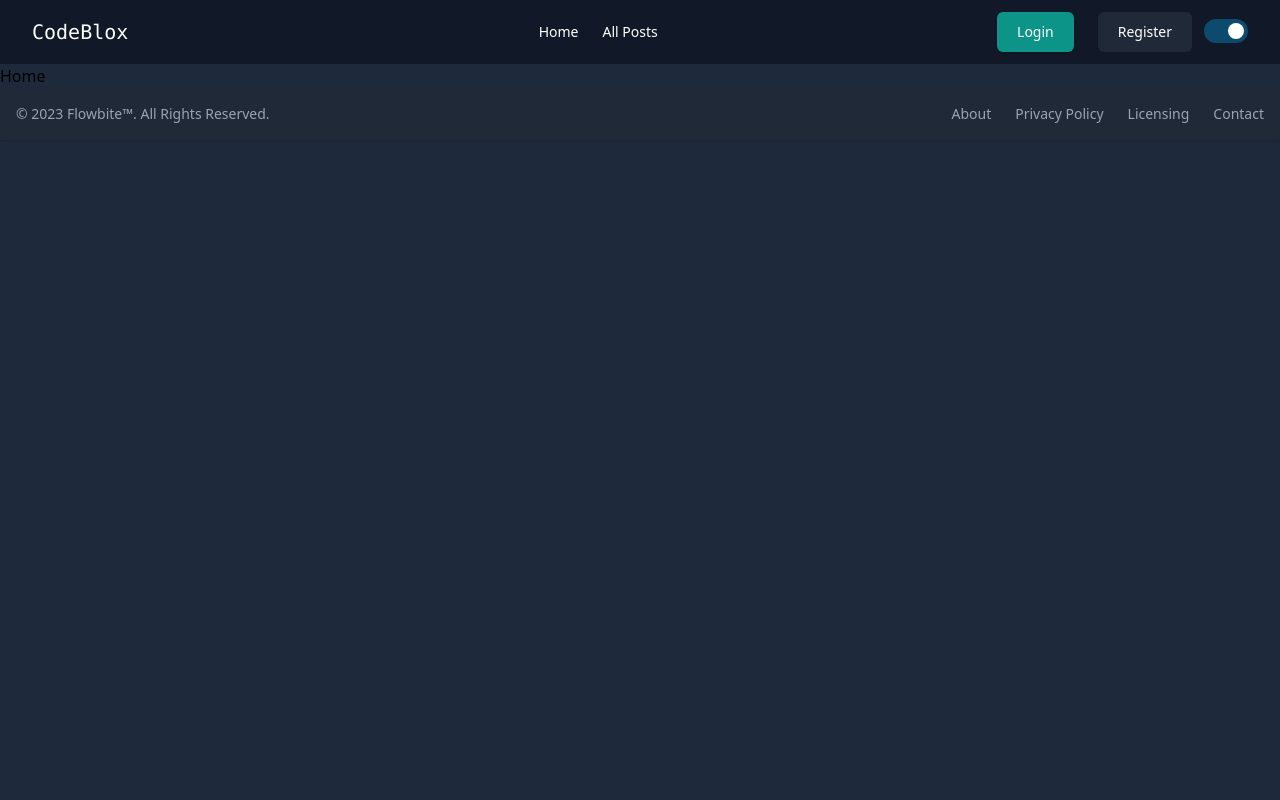
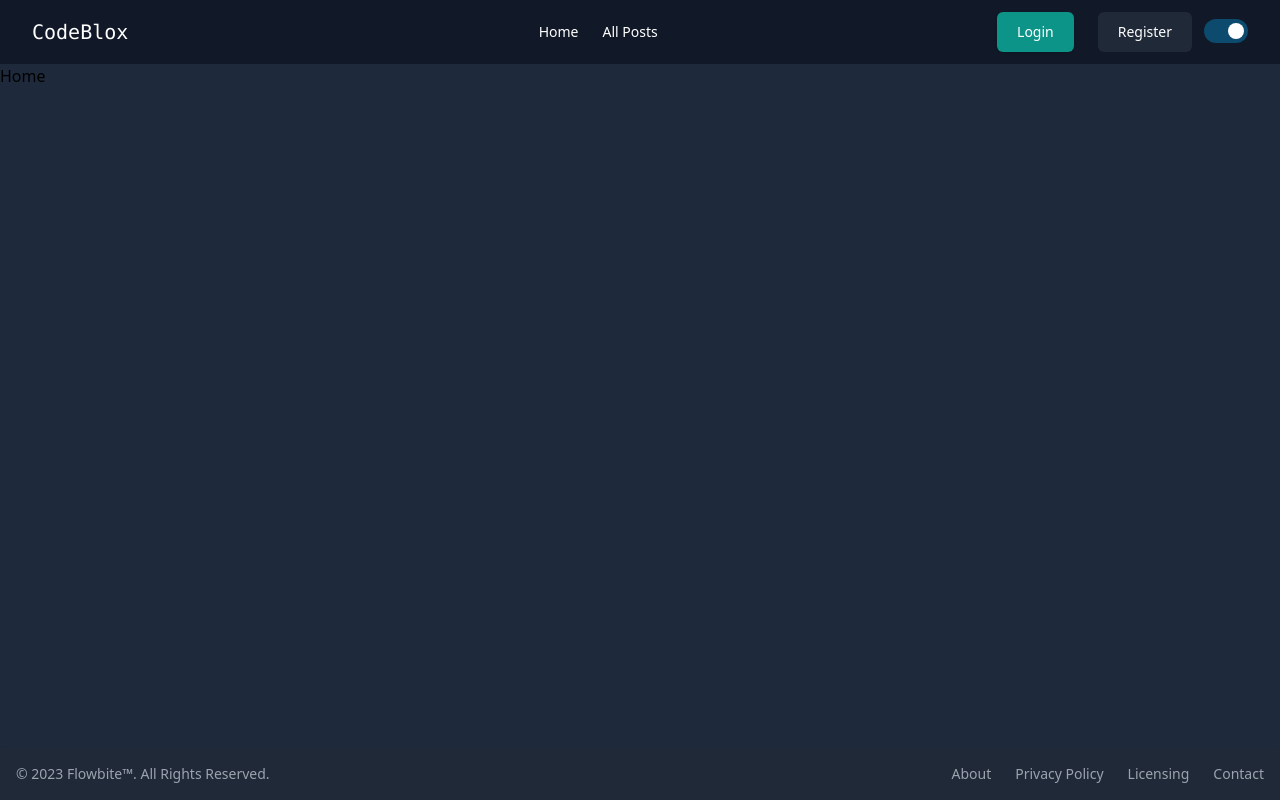
Before and after one commit to heyswayam/CodeBlox, a React (Vite) app: page / in a window 1280 px wide. Built offline with nearby package versions, Linux system fonts and the light colour scheme; no server answers.

Commit message:
Ensure footer stays at the bottom of the page
- Applied flexbox layout to the root container in index.html
- Updated App.jsx to use flexbox for main content and footer
- Ensured footer remains at the bottom when content is short and at the end when content overflows

```diff
--- a/index.html
+++ b/index.html
@@ -6,8 +6,8 @@
     <meta name="viewport" content="width=device-width, initial-scale=1.0" />
     <title>CodeBlox</title>
   </head>
-  <body class="dark:bg-slate-800">
-    <div id="root"></div>
+  <body class="dark:bg-slate-800 flex flex-col min-h-screen">
+    <div id="root" class="flex-grow"></div>
     <script type="module" src="/src/main.jsx"></script>
   </body>
 </html>
--- a/src/App.jsx
+++ b/src/App.jsx
@@ -33,11 +33,14 @@ function App() {
 	}, []);
 
 	return loading === false ? (
-		<>
+		<div className="flex flex-col min-h-screen">
 			<Header />
-			<Outlet/>
+			<main className="flex-grow">
+				{/* Your main content goes here */}
+				<Outlet/>
+			</main>
 			<Footer />
-		</>
+		</div>
 	) : (
 		<div className='flex flex-col h-screen justify-center items-center bg-[#111827]'>
 			<PulseLoader color='#367bd6' size={15} />
--- a/src/components/Footer.jsx
+++ b/src/components/Footer.jsx
@@ -1,11 +1,11 @@
-import React from 'react'
+import React from 'react';
 
 export default function Footer() {
   return (
-
-<footer className="bg-white shadow  dark:bg-gray-800">
-    <div className="w-full mx-auto max-w-screen-xl p-4 md:flex md:items-center md:justify-between rounded-md">
-      <span className="text-sm text-gray-500 sm:text-center dark:text-gray-400">© 2023 <a href="https://flowbite.com/" className="hover:underline">Flowbite™</a>. All Rights Reserved.
+    <footer className="bg-white shadow dark:bg-gray-800 w-full">
+      <div className="mx-auto max-w-screen-xl p-4 md:flex md:items-center md:justify-between rounded-md">
+        <span className="text-sm text-gray-500 sm:text-center dark:text-gray-400">
+          © 2023 <a href="https://flowbite.com/" className="hover:underline">Flowbite™</a>. All Rights Reserved.
         </span>
         <ul className="flex flex-wrap items-center mt-3 text-sm font-medium text-gray-500 dark:text-gray-400 sm:mt-0">
           <li>
@@ -23,6 +23,5 @@ export default function Footer() {
         </ul>
       </div>
     </footer>
-
-  )
+  );
 }
--- a/src/components/Header.jsx
+++ b/src/components/Header.jsx
@@ -38,7 +38,7 @@ export default function Header() {
 	const [isOpen, setIsOpen] = useState(false);
 
 	return (
-		<header className='bg-white dark:bg-gray-900  sticky top-0 '>
+		<header className='bg-white dark:bg-gray-900  sticky top-0 z-10'>
 			<div className='mx-auto w-full px-4 sm:px-6 lg:px-8'>
 				<div className='flex h-16 items-center justify-between'>
 					<div className='flex-1 md:flex md:items-center md:gap-12'>
```
Lines whose indentation alone changed are shown as unchanged.
